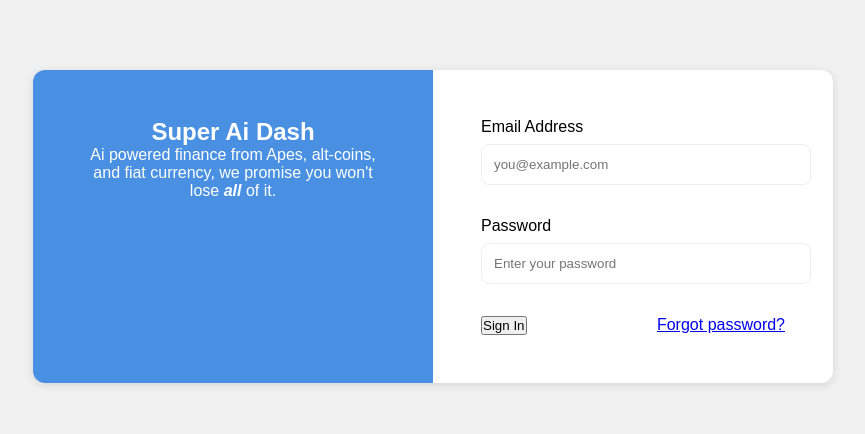
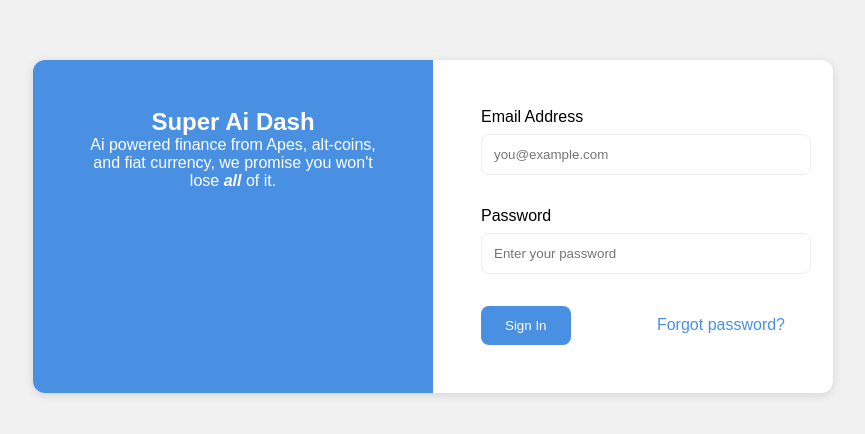
Before and after one commit to ChristianWebb0209/lab5-css-foundations, a plain HTML site: page docs/index.html in a window 1280 px wide. Shown: the part 154-588 px from the top of the page, without its empty margins (207-1072 px from the left). Drawn offline with Linux system fonts and the light colour scheme.

Commit message:
added final styling for sign in button and forgot password

```diff
--- a/docs/style.css
+++ b/docs/style.css
@@ -80,3 +80,25 @@ input {
     align-items: center;
     margin-top: 1rem;
 }
+
+.sign-in-button {
+    background: var(--primary-color);
+    color: var(--text-color-bright);
+    border: none;
+
+    padding: 12px 24px;
+    border-radius: var(--border-radius);
+
+    cursor: pointer;
+    transition: background-color 0.5s ease;
+}
+
+.sign-in-button:hover {
+    background: #357abd;
+}
+
+.forgot-password {
+    color: var(--primary-color);
+    /* this to rmeove the little line below it */
+    text-decoration: none;
+}
```
